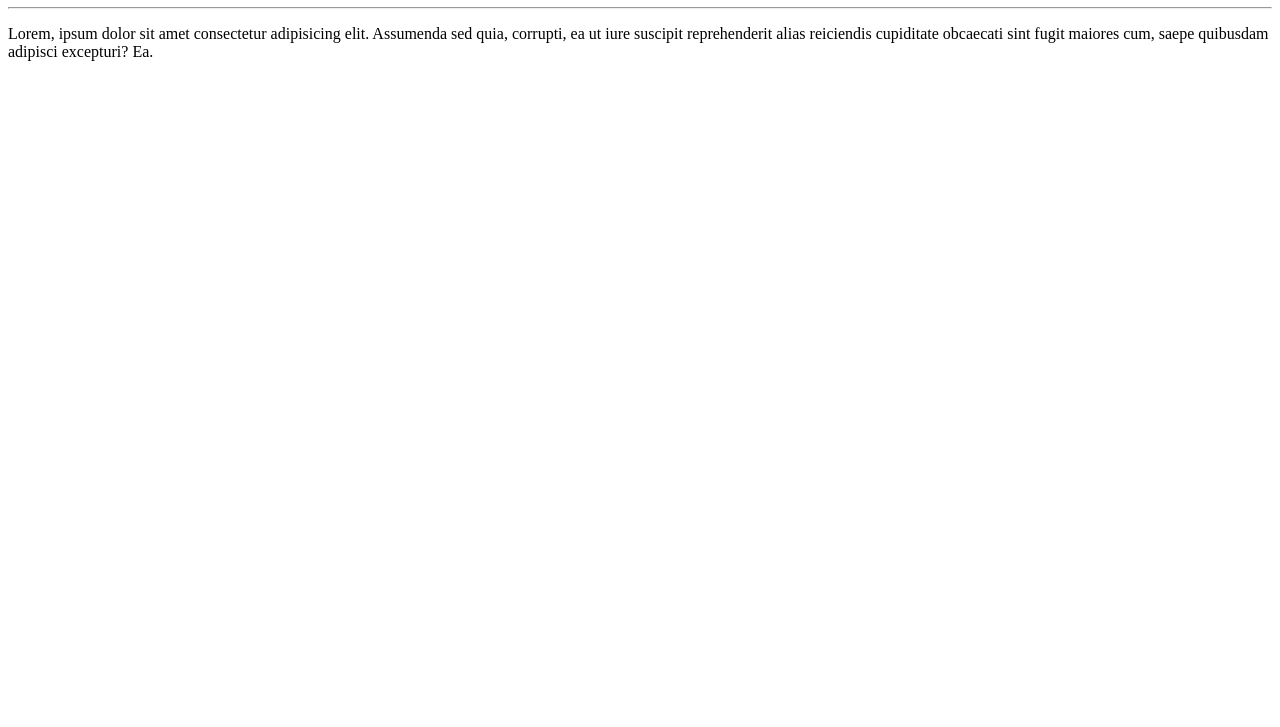
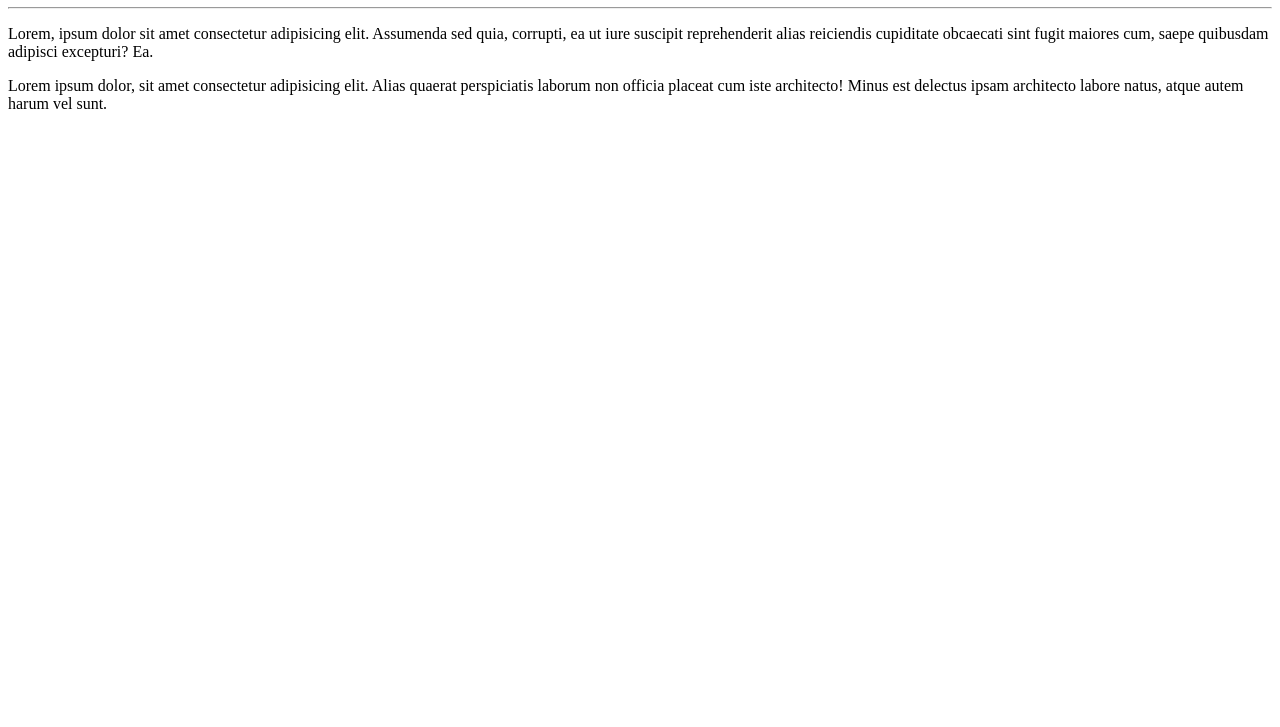
Before and after one commit to paulodetarso1211/Ola-Mundo, a plain HTML site: page site-exemplo/index.html in a window 1280 px wide. Shown: the part 73-800 px from the top of the page. Drawn offline with Linux system fonts and the light colour scheme.

Commit message:
adicionei um parágrafo

```diff
--- a/site-exemplo/index.html
+++ b/site-exemplo/index.html
@@ -10,5 +10,6 @@
     <h1>Olá, Mundo!</h1>
     <hr>
     <p>Lorem, ipsum dolor sit amet consectetur adipisicing elit. Assumenda sed quia, corrupti, ea ut iure suscipit reprehenderit alias reiciendis cupiditate obcaecati sint fugit maiores cum, saepe quibusdam adipisci excepturi? Ea.</p>
+    <p>Lorem ipsum dolor, sit amet consectetur adipisicing elit. Alias quaerat perspiciatis laborum non officia placeat cum iste architecto! Minus est delectus ipsam architecto labore natus, atque autem harum vel sunt.</p>
 </body>
 </html>
```
